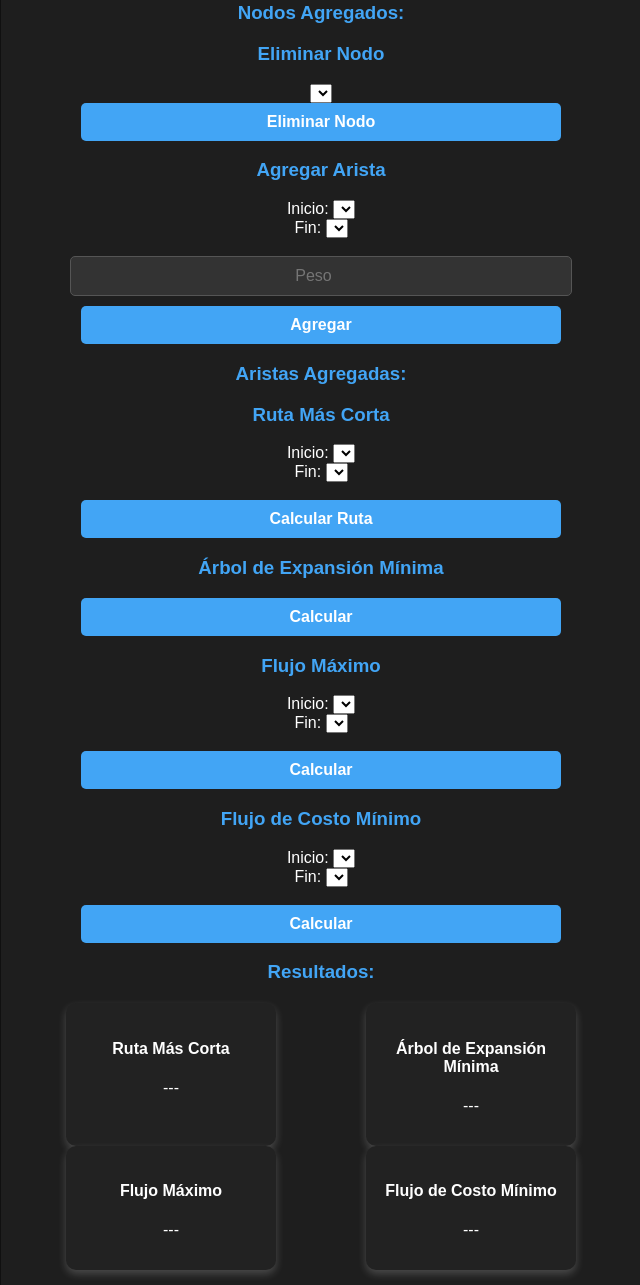
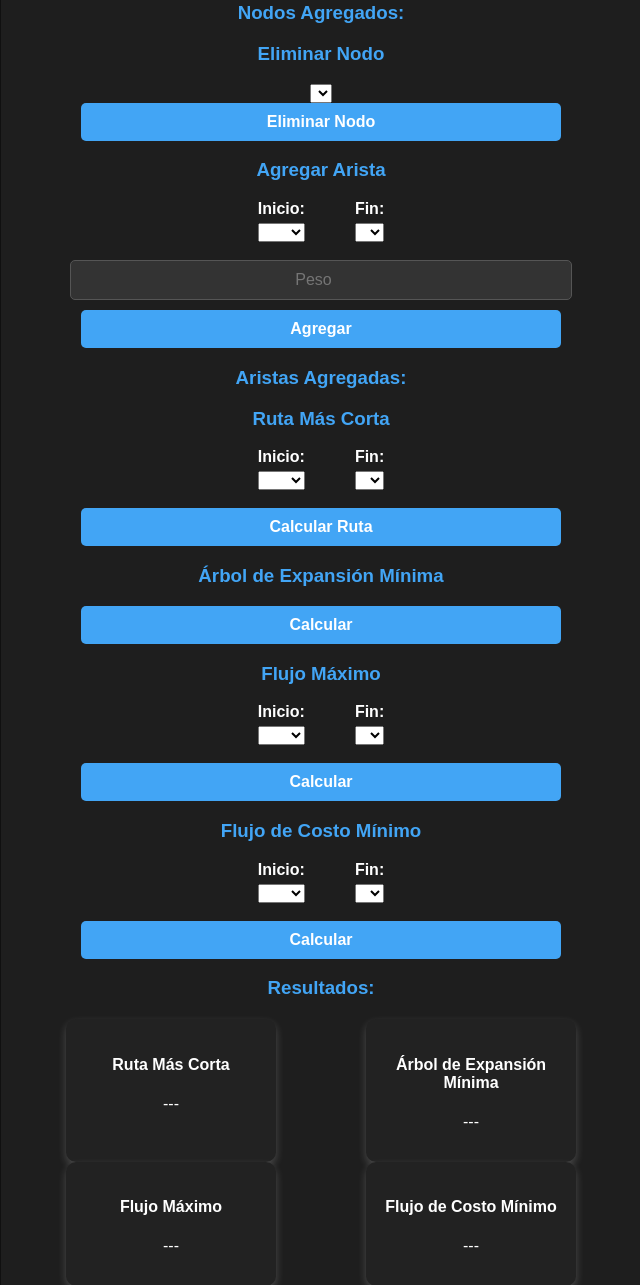
Before and after one commit to alwxav98/SistemaOptimizacion, a Flask app: page /network_solver/ in a window 1280 px wide. Shown: the part 265-1550 px from the top of the page, without its empty margins (319-959 px from the left). Run offline with Flask 3, Linux system fonts and the light colour scheme; data that the repository does not hold is empty; parts of the project's set-up code (start-up, migrations or seed data) failed here and were passed over.

Commit message:
Update styles.css

```diff
--- a/network_solver/static/styles.css
+++ b/network_solver/static/styles.css
@@ -113,3 +113,21 @@ li {
 .back-button:hover {
     background-color: #0056b3
 }
+
+.shortest-path-container {
+    display: flex;
+    justify-content: center;
+    gap: 50px; /* Espacio entre los elementos */
+    align-items: center;
+}
+
+.shortest-path-box {
+    display: flex;
+    flex-direction: column;
+    text-align: center;
+}
+
+.shortest-path-box label {
+    font-weight: bold;
+    margin-bottom: 5px;
+}
```
